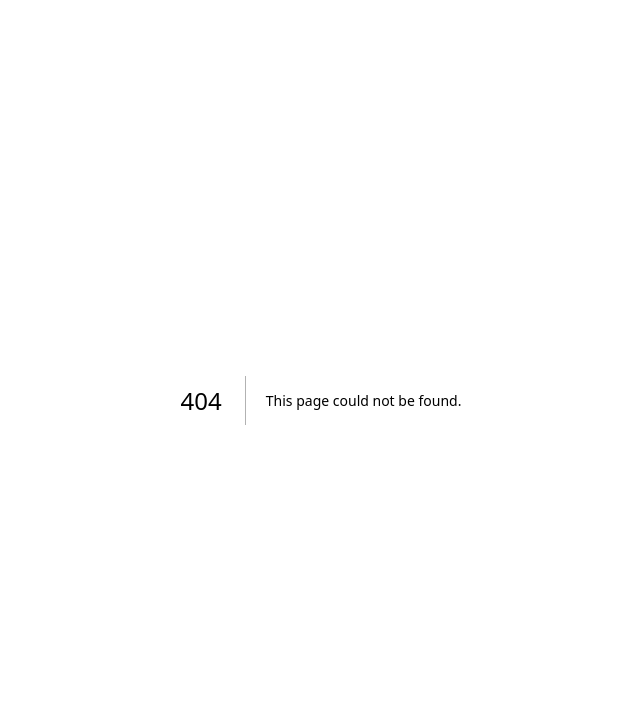
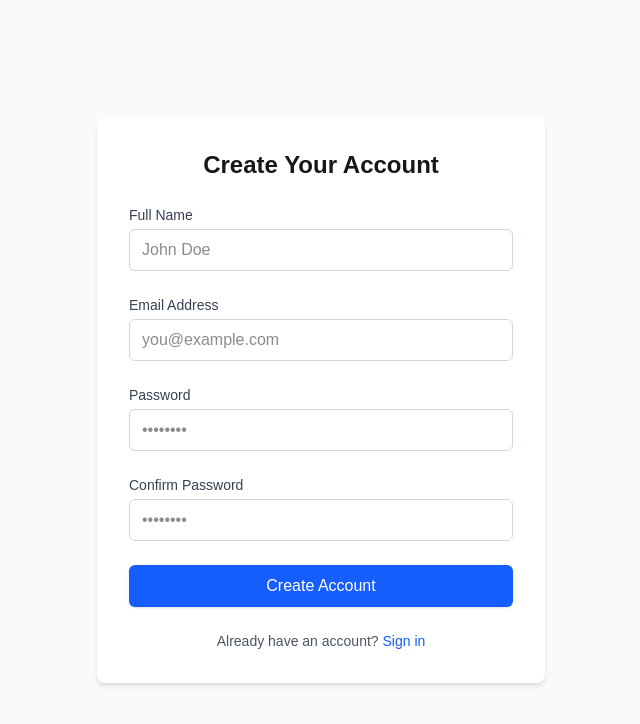
Before and after one commit to VKapitano/VeLoop, a Next.js app: page /register in a window 1280 px wide. Before the commit this address had no page. Shown: the top 724 px of the page, without its empty margins (319-959 px from the left). Built offline with nearby package versions, Linux system fonts and the light colour scheme.

Commit message:
Added register update

```diff
--- /dev/null
+++ b/app/(auth)/register/page.js
@@ -0,0 +1,157 @@
+'use client';
+
+import { useState } from 'react';
+import { useRouter } from 'next/navigation';
+import Link from 'next/link';
+
+export default function RegisterPage() {
+    const [name, setName] = useState('');
+    const [email, setEmail] = useState('');
+    const [password, setPassword] = useState('');
+    const [confirmPassword, setConfirmPassword] = useState('');
+    const [error, setError] = useState('');
+    const [isLoading, setIsLoading] = useState(false);
+    const router = useRouter();
+
+    const handleSubmit = async (e) => {
+        e.preventDefault();
+        setError('');
+        setIsLoading(true);
+
+        // Simple validation
+        if (!name || !email || !password || !confirmPassword) {
+            setError('Please fill in all fields');
+            setIsLoading(false);
+            return;
+        }
+
+        if (password !== confirmPassword) {
+            setError('Passwords do not match');
+            setIsLoading(false);
+            return;
+        }
+
+        // In a real application, you would make an API call here to register the user.
+        // For this example, we'll just simulate a successful registration.
+
+        console.log('Registering user:', { name, email });
+
+        // Simulate API delay
+        setTimeout(() => {
+            // On successful registration, you might want to automatically log the user in
+            // or redirect them to the login page with a success message.
+            // We'll redirect to login.
+            alert('Registration successful! Please log in.');
+            router.push('/login');
+        }, 1500);
+    };
+
+    return (
+        <div className='dark min-h-screen flex items-center justify-center bg-gray-50 dark:bg-gray-900 px-4'>
+            <div className='max-w-md w-full p-8 bg-white dark:bg-gray-800 rounded-lg shadow-md'>
+                <h1 className='text-2xl font-bold text-center mb-6 dark:text-white'>
+                    Create Your Account
+                </h1>
+
+                {error && (
+                    <div className='mb-4 p-3 bg-red-100 border border-red-400 text-red-700 rounded dark:bg-red-900/30 dark:border-red-700 dark:text-red-300'>
+                        {error}
+                    </div>
+                )}
+
+                <form onSubmit={handleSubmit} className='space-y-6'>
+                    <div>
+                        <label
+                            htmlFor='name'
+                            className='block text-sm font-medium text-gray-700 dark:text-gray-300 mb-1'
+                        >
+                            Full Name
+                        </label>
+                        <input
+                            id='name'
+                            type='text'
+                            value={name}
+                            onChange={(e) => setName(e.target.value)}
+                            className='w-full px-3 py-2 border border-gray-300 dark:border-gray-600 rounded-md focus:outline-none focus:ring-2 focus:ring-blue-500 dark:bg-gray-700 dark:text-white dark:placeholder-gray-400'
+                            placeholder='John Doe'
+                        />
+                    </div>
+
+                    <div>
+                        <label
+                            htmlFor='email'
+                            className='block text-sm font-medium text-gray-700 dark:text-gray-300 mb-1'
+                        >
+                            Email Address
+                        </label>
+                        <input
+                            id='email'
+                            type='email'
+                            value={email}
+                            onChange={(e) => setEmail(e.target.value)}
+                            className='w-full px-3 py-2 border border-gray-300 dark:border-gray-600 rounded-md focus:outline-none focus:ring-2 focus:ring-blue-500 dark:bg-gray-700 dark:text-white dark:placeholder-gray-400'
+                            placeholder='you@example.com'
+                        />
+                    </div>
+
+                    <div>
+                        <label
+                            htmlFor='password'
+                            className='block text-sm font-medium text-gray-700 dark:text-gray-300 mb-1'
+                        >
+                            Password
+                        </label>
+                        <input
+                            id='password'
+                            type='password'
+                            value={password}
+                            onChange={(e) => setPassword(e.target.value)}
+                            className='w-full px-3 py-2 border border-gray-300 dark:border-gray-600 rounded-md focus:outline-none focus:ring-2 focus:ring-blue-500 dark:bg-gray-700 dark:text-white dark:placeholder-gray-400'
+                            placeholder='••••••••'
+                        />
+                    </div>
+
+                    <div>
+                        <label
+                            htmlFor='confirm-password'
+                            className='block text-sm font-medium text-gray-700 dark:text-gray-300 mb-1'
+                        >
+                            Confirm Password
+                        </label>
+                        <input
+                            id='confirm-password'
+                            type='password'
+                            value={confirmPassword}
+                            onChange={(e) => setConfirmPassword(e.target.value)}
+                            className='w-full px-3 py-2 border border-gray-300 dark:border-gray-600 rounded-md focus:outline-none focus:ring-2 focus:ring-blue-500 dark:bg-gray-700 dark:text-white dark:placeholder-gray-400'
+                            placeholder='••••••••'
+                        />
+                    </div>
+
+                    <div>
+                        <button
+                            type='submit'
+                            disabled={isLoading}
+                            className={`w-full py-2 px-4 border border-transparent rounded-md shadow-sm text-white bg-blue-600 hover:bg-blue-700 focus:outline-none focus:ring-2 focus:ring-offset-2 focus:ring-blue-500 ${isLoading ? 'opacity-75 cursor-not-allowed' : ''
+                                }`}
+                        >
+                            {isLoading ? 'Creating account...' : 'Create Account'}
+                        </button>
+                    </div>
+                </form>
+
+                <div className='mt-6 text-center'>
+                    <p className='text-sm text-gray-600 dark:text-gray-400'>
+                        Already have an account?{' '}
+                        <Link
+                            href='/login'
+                            className='text-blue-600 hover:text-blue-800 dark:text-blue-400 dark:hover:text-blue-300'
+                        >
+                            Sign in
+                        </Link>
+                    </p>
+                </div>
+            </div>
+        </div>
+    );
+}
```
